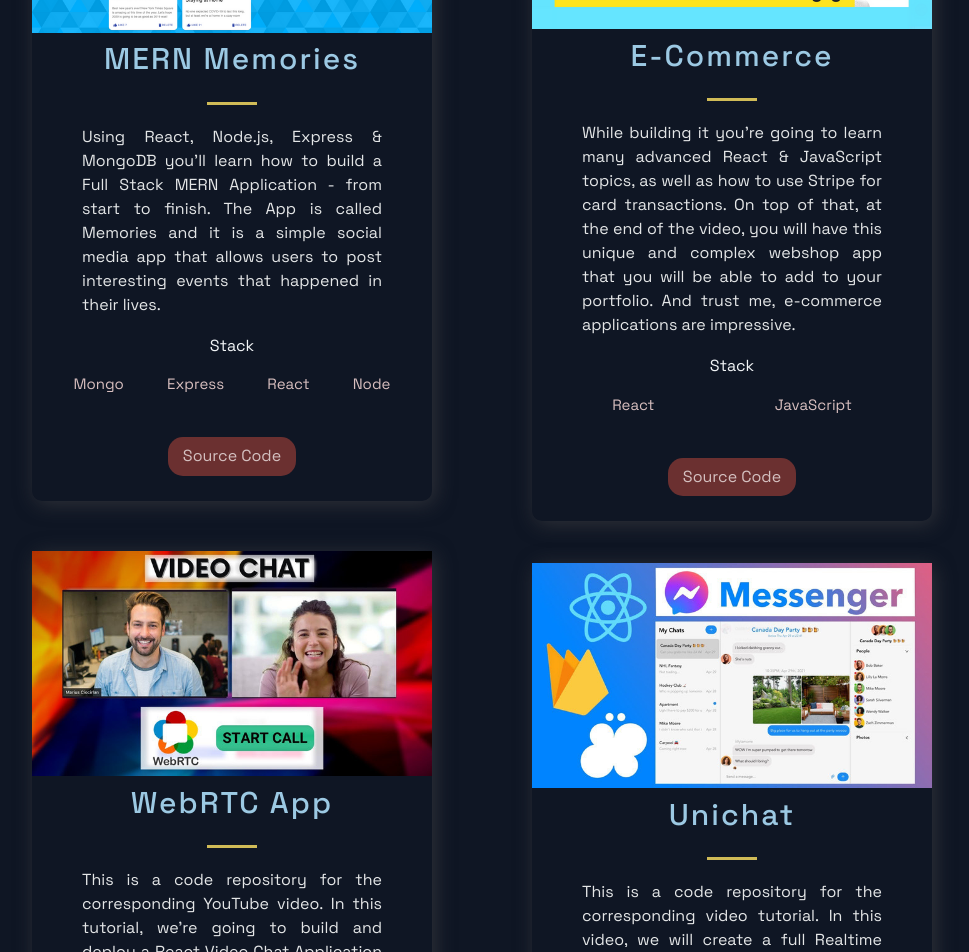
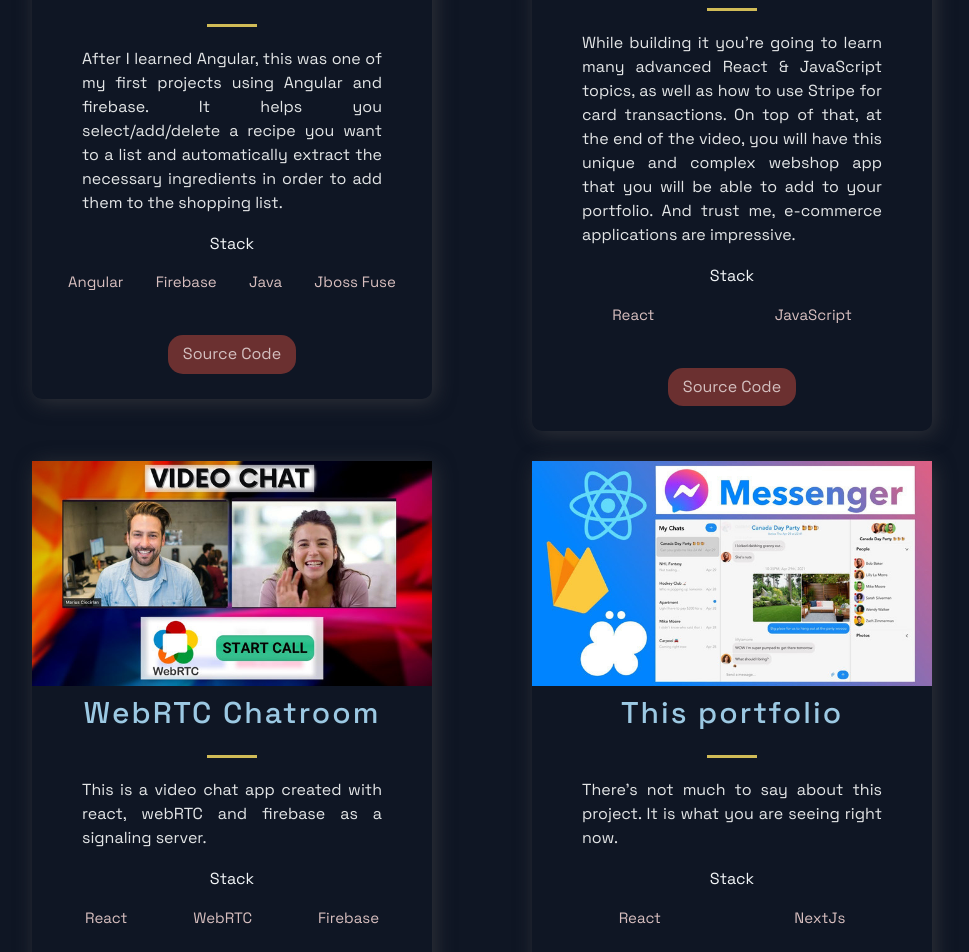
Before and after one commit to WaelYoussfi/personal-nextJs-portfolio, a Next.js app: page / in a window 1280 px wide. Shown: the part 1120-2072 px from the top of the page, without its empty margins (158-1127 px from the left). Built offline with nearby package versions, Linux system fonts and the light colour scheme.

Commit message:
contact component design is done

```diff
--- /dev/null
+++ b/src/components/Contact/Contact.js
@@ -0,0 +1,68 @@
+import { useState } from "react";
+import emailjs from "emailjs-com";
+import { Box, Grid, TextField } from "@material-ui/core";
+import {
+    Section,
+    SectionDivider,
+    SectionTitle,
+} from "../../styles/GlobalComponents";
+import Button from "../../styles/GlobalComponents/Button";
+
+const inputConfig = {
+    variant: "filled",
+    fullWidth: true,
+    size: "big",
+    margin: "dense",
+};
+
+const Contact = () => {
+    return (
+        <Section id="contact">
+            <SectionDivider />
+            <br />
+            <SectionTitle>Contact</SectionTitle>
+            <Box sx={{ minWidth: "580px", marginBottom: "30px" }}>
+                <Grid container spacing={2} columns={12}>
+                    <Grid item xs={3}>
+                        <TextField
+                            required
+                            id="full-name"
+                            label="Full Name"
+                            {...inputConfig}
+                        ></TextField>
+                    </Grid>
+                    <Grid item xs={4}>
+                        <TextField
+                            required
+                            id="e-mail"
+                            label="Your E-mail"
+                            {...inputConfig}
+                        ></TextField>
+                    </Grid>
+
+                    <Grid item xs={7}>
+                        <TextField
+                            id="subject"
+                            label="Subject"
+                            {...inputConfig}
+                        ></TextField>
+                    </Grid>
+                    <Grid item xs={7}>
+                        <TextField
+                            required
+                            id="text"
+                            label="Text"
+                            multiline
+                            rows={4}
+                            {...inputConfig}
+                        ></TextField>
+                    </Grid>
+                    <Grid item xs={12}></Grid>
+                </Grid>
+            </Box>
+            <Button>Send</Button>
+        </Section>
+    );
+};
+
+export default Contact;
--- a/src/components/Header/HeaderStyles.js
+++ b/src/components/Header/HeaderStyles.js
@@ -8,6 +8,9 @@
     grid-column-gap: 2rem;
     padding: 1rem;
     padding-top: 2rem;
+    z-index: 1000;
+    top: 0;
+    position: sticky;
 
     @media ${(props) => props.theme.breakpoints.sm} {
         display: grid;
--- a/src/components/Projects/Projects.js
+++ b/src/components/Projects/Projects.js
@@ -23,7 +23,7 @@
 const Projects = () => (
     <Section nopadding id="projects">
         <SectionDivider />
-    <SectionTitle main>Projects</SectionTitle>
+        <SectionTitle>Projects</SectionTitle>
         <GridContainer>
             {projects.map((project) => (
                 <BlogCard key={project.id}>
@@ -42,7 +42,9 @@
                         </TagList>
                     </div>
                     <UtilityList>
-            <ExternalLinks href={project.visit}>Source Code</ExternalLinks>
+                        <ExternalLinks href={project.visit}>
+                            Source Code
+                        </ExternalLinks>
                     </UtilityList>
                 </BlogCard>
             ))}
--- a/src/components/TimeLine/TimeLine.js
+++ b/src/components/TimeLine/TimeLine.js
@@ -25,9 +25,9 @@
   const [activeItem, setActiveItem] = useState(0);
   const carouselRef = useRef();
 
-  // const scroll = (node, left) => {
-  //   return node.scrollTo({ left, behavior: 'smooth' });
-  // }
+  const scroll = (node, left) => {
+    return node.scrollTo({ left, behavior: "smooth" });
+  };
 
   const handleClick = (e, i) => {
     e.preventDefault();
@@ -53,8 +53,6 @@
     }
   };
 
-  // snap back to beginning of scroll when window is resized
-  // avoids a bug where content is covered up if coming from smaller screen
   useEffect(() => {
     const handleResize = () => {
       scroll(carouselRef.current, 0);
--- a/src/constants/constants.js
+++ b/src/constants/constants.js
@@ -1,46 +1,62 @@
 export const projects = [
     {
-    title: 'MERN Memories',
-    description: "Using React, Node.js, Express & MongoDB you'll learn how to build a Full Stack MERN Application - from start to finish. The App is called Memories and it is a simple social media app that allows users to post interesting events that happened in their lives.",
-      image: '/images/1.png',
-      tags: ['Mongo', 'Express', 'React', 'Node'],
-    source: 'https://google.com',
-    visit: 'https://google.com',
+        title: "Recipes Book Shop",
+        description:
+            "After I learned Angular, this was one of my first projects using Angular and firebase. It helps you select/add/delete a recipe you want to a list and automatically extract the necessary ingredients in order to add them to the shopping list.",
+        image: "/images/1.png",
+        tags: ["Angular", "Firebase", "Java", "Jboss Fuse"],
+        source: "https://google.com",
+        visit: "https://google.com",
         id: 0,
     },
     {
-    title: 'E-Commerce',
-    description:"While building it you're going to learn many advanced React & JavaScript topics, as well as how to use Stripe for card transactions. On top of that, at the end of the video, you will have this unique and complex webshop app that you will be able to add to your portfolio. And trust me, e-commerce applications are impressive.",
-    image: '/images/2.png',
-    tags: ['React', 'JavaScript'],
-    source: 'https://google.com',
-    visit: 'https://google.com',
+        title: "E-Commerce",
+        description:
+            "While building it you're going to learn many advanced React & JavaScript topics, as well as how to use Stripe for card transactions. On top of that, at the end of the video, you will have this unique and complex webshop app that you will be able to add to your portfolio. And trust me, e-commerce applications are impressive.",
+        image: "/images/2.png",
+        tags: ["React", "JavaScript"],
+        source: "https://google.com",
+        visit: "https://google.com",
         id: 1,
     },
     {
-    title: 'WebRTC App',
-    description: "This is a code repository for the corresponding YouTube video. In this tutorial, we're going to build and deploy a React Video Chat Application using WebRTC.",
-      image: '/images/3.jpg',
-      tags: ['React', 'WebRTC'],
-    source: 'https://google.com',
-    visit: 'https://google.com',
+        title: "WebRTC Chatroom",
+        description:
+            "This is a video chat app created with react, webRTC and firebase as a signaling server.",
+        image: "/images/3.jpg",
+        tags: ["React", "WebRTC", "Firebase"],
+        source: "https://google.com",
+        visit: "https://google.com",
         id: 2,
     },
     {
-    title: 'Unichat',
-    description: "This is a code repository for the corresponding video tutorial. In this video, we will create a full Realtime Chat Application",
-    image: '/images/4.jpg',
-    tags: ['React', 'ChatEngine', 'Firebase'],
-    source: 'https://google.com',
-    visit: 'https://google.com',
+        title: "This portfolio",
+        description:
+            "There's not much to say about this project. It is what you are seeing right now.",
+        image: "/images/4.jpg",
+        tags: ["React", "NextJs"],
+        source: "https://google.com",
+        visit: "https://google.com",
         id: 3,
     },
 ];
 
 export const TimeLineData = [
-  { year: 2017, text: 'Started my journey', },
-  { year: 2018, text: 'Worked as a freelance developer', },
-  { year: 2019, text: 'Founded JavaScript Mastery', },
-  { year: 2020, text: 'Shared my projects with the world', },
-  { year: 2021, text: 'Started my own platform', },
+    {
+        year: 2016,
+        text: "Finished highschool with honors and started my software engineering degree",
+    },
+    { year: 2018, text: "Received the Thomas Jefferson scholarship" },
+    {
+        year: 2019,
+        text: "Finished my exchange year in the U.S. with honors and received a web development certificate",
+    },
+    {
+        year: 2020,
+        text: "Shared my projects with the world. You can find them on my Github",
+    },
+    {
+        year: 2021,
+        text: "I gained some weight and more dev knowledge thanks to quarantine",
+    },
 ];
--- a/src/pages/index.js
+++ b/src/pages/index.js
@@ -1,5 +1,6 @@
 import Acomplishments from "../components/Acomplishments/Acomplishments";
 import BgAnimation from "../components/BackgrooundAnimation/BackgroundAnimation";
+import Contact from "../components/Contact/Contact";
 import Hero from "../components/Hero/Hero";
 import Projects from "../components/Projects/Projects";
 import Technologies from "../components/Technologies/Technologies";
@@ -17,7 +18,8 @@
             <Projects />
             <Technologies />
             <Timeline />
-      <Acomplishments />
+            {/* <Acomplishments /> */}
+            <Contact />
         </Layout>
     );
 };
```
Also changed, not shown: package.json (+5 -2 lines), src/styles/globals.js (+6 -6 lines), 1 other file (tests, documents, lock files or other folders). Lines whose indentation alone changed are shown as unchanged.
